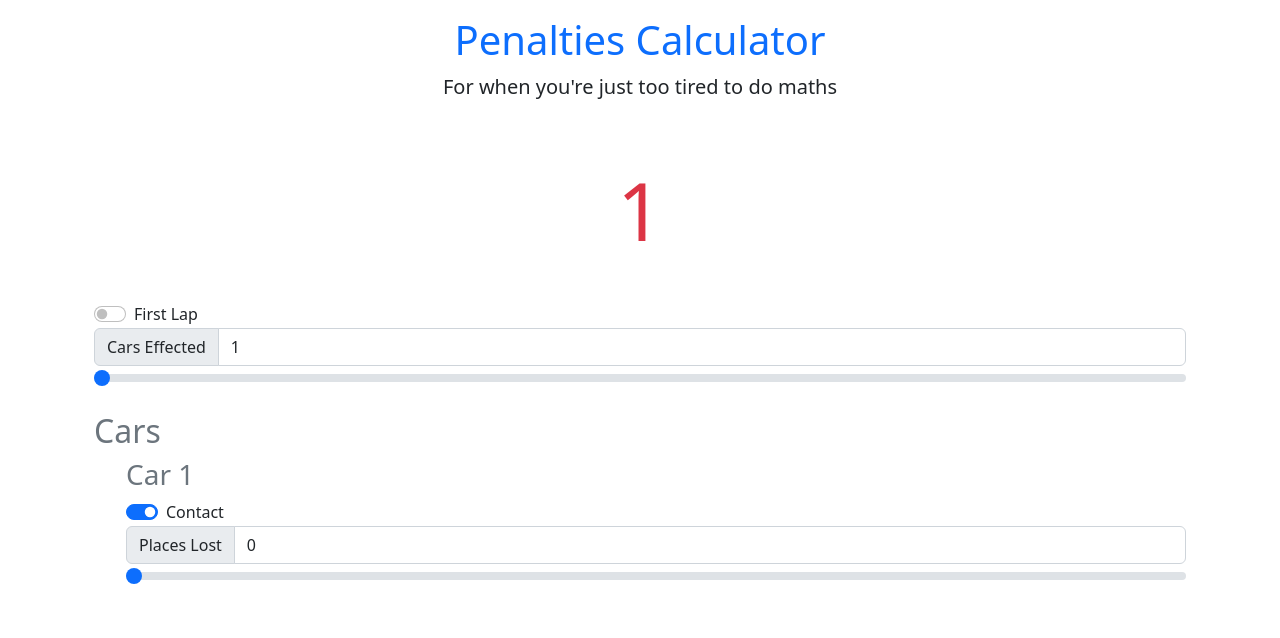
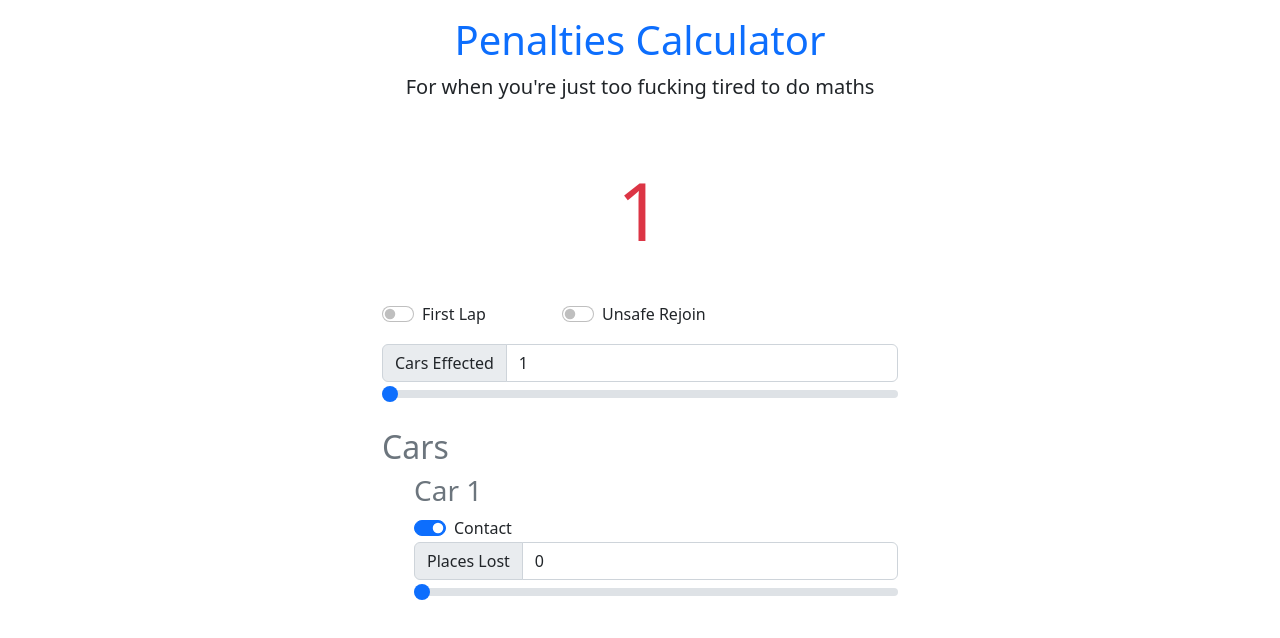
Before and after one commit to girotobial/penalties, a Svelte app: page / in a window 1280 px wide. Shown: the top 638 px of the page. Built offline with nearby package versions, Linux system fonts and the light colour scheme.

Commit message:
✨ add unsafe rejoin tickbox

```diff
--- a/src/App.svelte
+++ b/src/App.svelte
@@ -7,6 +7,9 @@
 
   let lapOne = false;
   let firstLapMultiplier = 1;
+  let unsafeRejoin = false;
+
+  $: unsafeRejoinPoints = Number(unsafeRejoin) * 5;
 
   $: if (lapOne) {
     firstLapMultiplier = 2;
@@ -36,27 +39,36 @@
 
   $: placesLost = cars.reduce((t, car) => t + car.placesLost, 0);
   $: contactPoints = cars.reduce((t, car) => t + Number(car.contact), 0);
-  $: penaltyPoints = firstLapMultiplier * (0.5 * placesLost + contactPoints);
+  $: penaltyPoints =
+    firstLapMultiplier *
+    (0.5 * placesLost + contactPoints + unsafeRejoinPoints);
 </script>
 
 <main>
   <div class="container-sm">
     <div class="content">
       <h1 class="text-primary">Penalties Calculator</h1>
-      <p class="lead">For when you're just too tired to do maths</p>
+      <p class="lead">For when you're just too fucking tired to do maths</p>
     </div>
     <Penalty points={penaltyPoints} />
-    <div class="container-md mb-3">
-      <TickBox bind:value={lapOne} label="First Lap" />
+    <div class="container-sm options">
+      <div class="row mb-3">
+        <div class="col-sm-4">
+          <TickBox bind:value={lapOne} label="First Lap" />
+        </div>
+        <div class="col-sm-4">
+          <TickBox bind:value={unsafeRejoin} label="Unsafe Rejoin" />
+        </div>
+      </div>
       <Slider
         bind:value={numCars}
         name="Cars Effected"
         min={1}
-        max={5}
+        max={10}
         on:change={adjustCars}
       />
     </div>
-    <div class="container">
+    <div class="container-sm cars">
       <h2 class="text-secondary">Cars</h2>
       <ul>
         {#each cars as car, id}
@@ -76,4 +88,10 @@
     padding: 1rem 1.5rem;
     text-align: center;
   }
+  .cars {
+    max-width: 540px;
+  }
+  .options {
+    max-width: 540px;
+  }
 </style>
```
